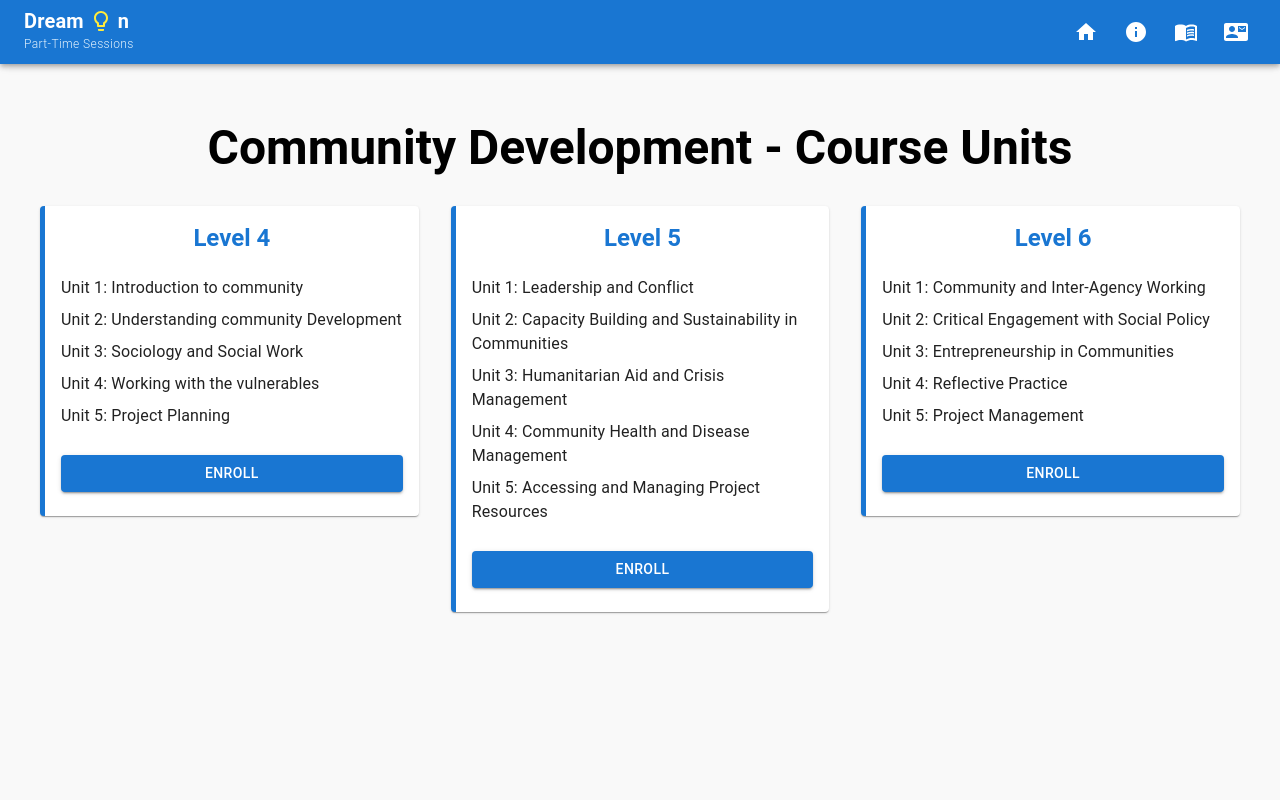
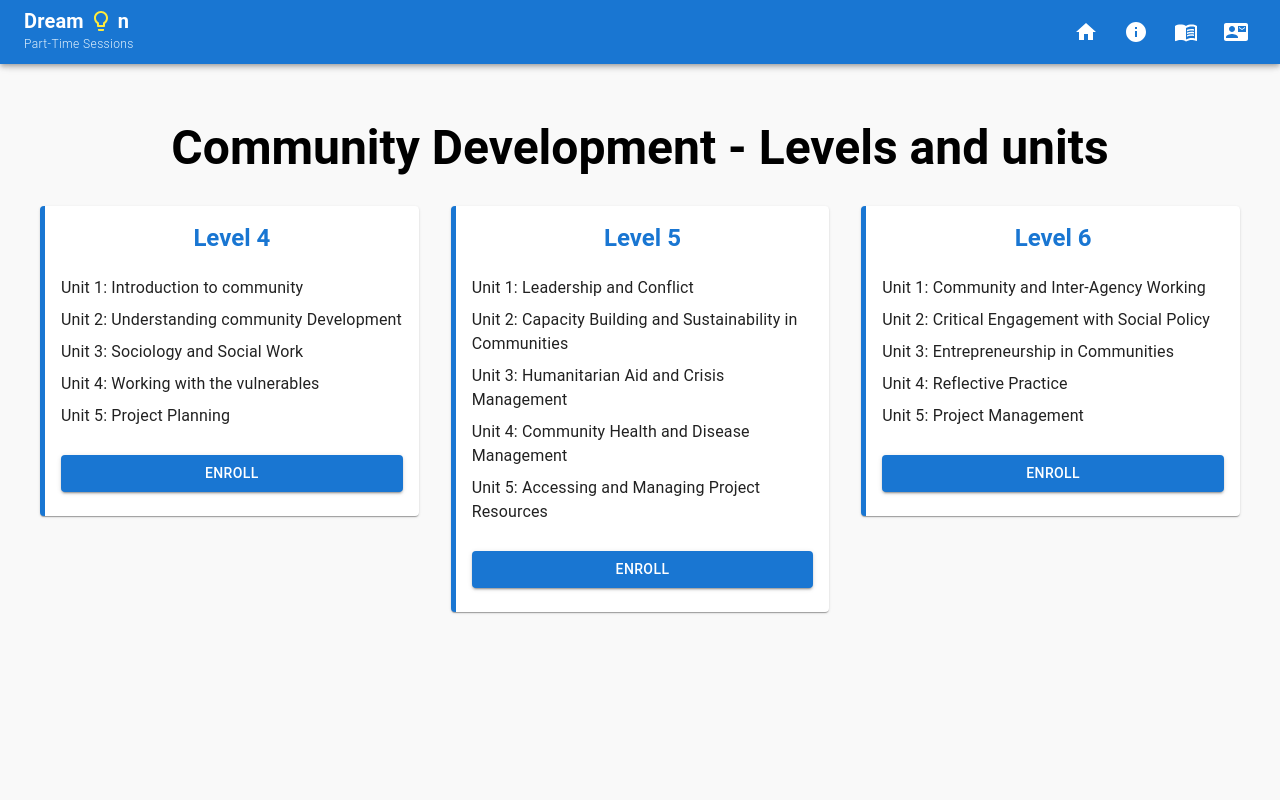
Before and after one commit to WilliamSato77/dreamon, a React (Create React App) app: page /coursedetails/1 in a window 1280 px wide. Shown: the top 800 px of the page. Built offline with nearby package versions, Linux system fonts and the light colour scheme.

Commit message:
changed course units to levels and units

```diff
--- a/src/components/coursedetails/Coursedetails.js
+++ b/src/components/coursedetails/Coursedetails.js
@@ -237,7 +237,7 @@ function Coursedetails() {
           marginBottom: "30px",
         }}
       >
-        {course.title} - Course Units
+        {course.title} - Levels and units
       </Typography>
 
       <Grid container spacing={4}>
```
